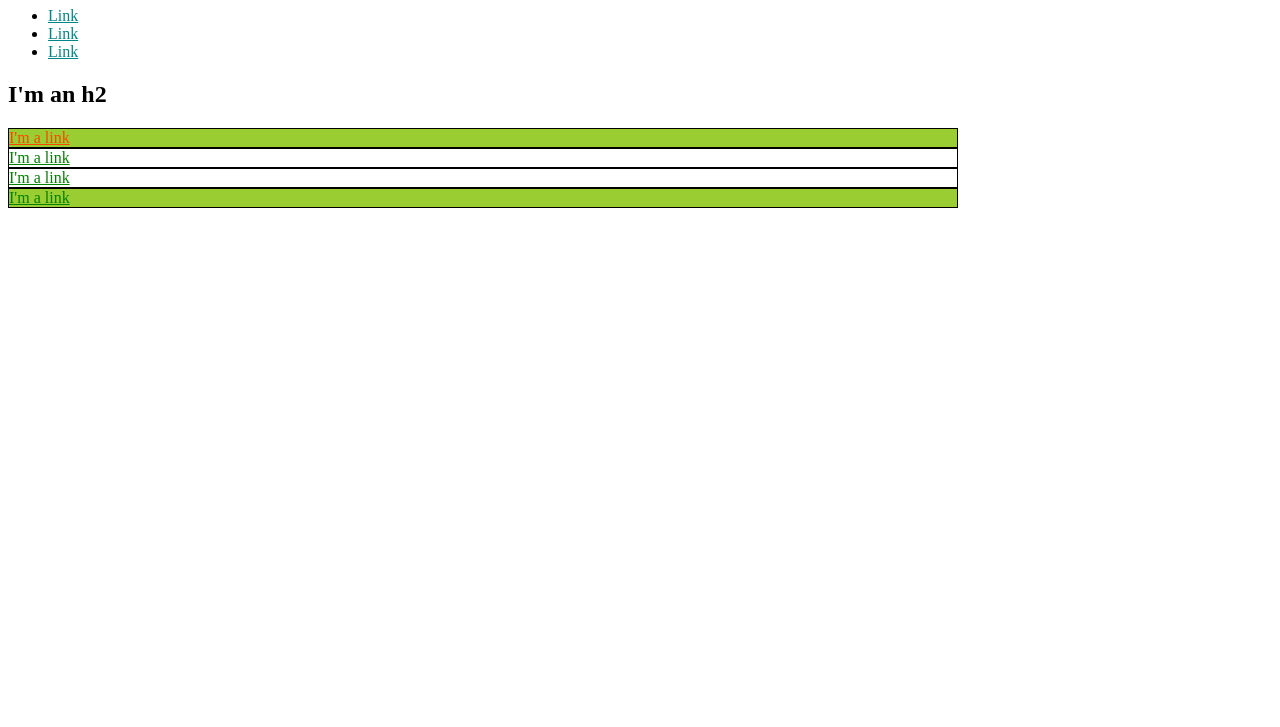
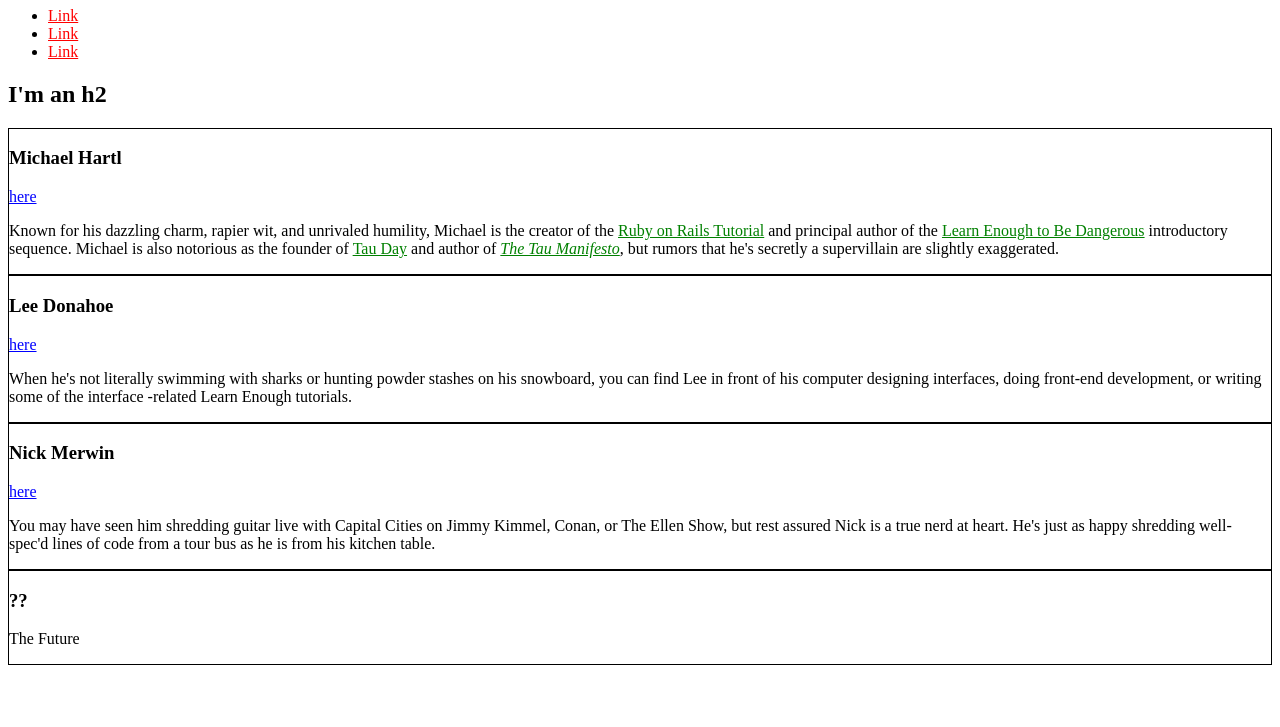
Before and after one commit to darkhaiku/css-livelessons, a plain HTML site: page index.html in a window 1280 px wide. Shown: the part 73-800 px from the top of the page. Drawn offline with Linux system fonts and the light colour scheme.

Commit message:
new project

```diff
--- a/index.html
+++ b/index.html
@@ -9,39 +9,22 @@
         color: red;
       }
 
-      .bio-box a {
-        color: green;
+      .bio-box {
+        border: 1px solid black;
       }
 
-      .bio-box {
-        border: 1px solid black;
-        width: 75%;
+      .bio-box a {
+        color: blue;
       }
 
-      #exec-bio {
-        background-color: lightgray;
-      }
-
-      .red {
-        background-color: yellowgreen;
-      }
-
-      #exec-bio.red {
-        background-color: yellowgreen;
-      }
-
-      a {
-        color: rgb(0, 134, 134);
-      }
-
-      body div#exec-bio.bio-box a {
-        color: orangered;
+      .bio-box p a {
+        color: green;
       }
 
     </style>
   </head>
   <body>
-    <h1>I'm an h1 <a href="https://example.com/">Link</a></h1>
+    <h1>I'm an h1</h1>
     <ul>
       <li>
         <a href="https://example.com/">Link</a>
@@ -54,17 +37,64 @@
       </li>
     </ul>
     <h2>I'm an h2</h2>
-    <div id = "exec-bio" class="bio-box red" >
-      <a href="https://example.com/">I'm a link</a>
-    </div>
-    <div class="bio-box">
-      <a href="https://example.com/">I'm a link</a>
-    </div>
-    <div class="bio-box">
-      <a href="https://example.com/">I'm a link</a>
-    </div>
-    <div class="bio-box red">
-      <a href="https://example.com/">I'm a link</a>
+    <div class="bio-wrapper">
+      <div class="bio-box">
+        <h3>Michael Hartl</h3>
+        <a href="https://twitter.com/mhartl" class="social-link">
+          here
+        </a>
+        <div class="bio-copy">
+          <p>
+            Known for his dazzling charm, rapier wit, and unrivaled humility,
+            Michael is the creator of the
+            <a href="https://www.railstutorial.org/">Ruby on Rails
+            Tutorial</a> and principal author of the
+            <a href="https://learnenough.com/">
+            Learn Enough to Be Dangerous</a> introductory sequence. Michael
+            is also notorious as the founder of
+            <a href="http://tauday.com/">Tau Day</a> and author of
+            <a href="http://tauday.com/tau-manifesto"><em>The Tau
+            Manifesto</em></a>, but rumors that he's secretly a supervillain
+            are slightly exaggerated.
+          </p>
+        </div>
+      </div>
+      <div class="bio-box">
+        <h3>Lee Donahoe</h3>
+        <a href="https://twitter.com/leedonahoe" class="social-link">
+          here
+        </a>
+        <div class="bio-copy">
+          <p>
+            When he's not literally swimming with sharks or hunting powder stashes on
+            his snowboard, you can find Lee in front of his computer designing
+            interfaces, doing front-end development, or writing some of the interface
+            -related Learn Enough tutorials.
+          </p>
+        </div>
+      </div>
+      <div class="bio-box">
+        <h3>Nick Merwin</h3>
+        <a href="https://twitter.com/nickmerwin" class="social-link">
+          here
+        </a>
+        <div class="bio-copy">
+          <p>
+            You may have seen him shredding guitar live with Capital Cities on Jimmy
+            Kimmel, Conan, or The Ellen Show, but rest assured Nick is a true nerd at
+            heart. He's just as happy shredding well-spec'd lines of code from a tour
+            bus as he is from his kitchen table.
+          </p>
+        </div>
+      </div>
+      <div class="bio-box">
+        <h3>??</h3>
+        <div class="bio-copy">
+          <p>
+            The Future
+          </p>
+        </div>
+      </div>
     </div>
   </body>
 </html>
```
